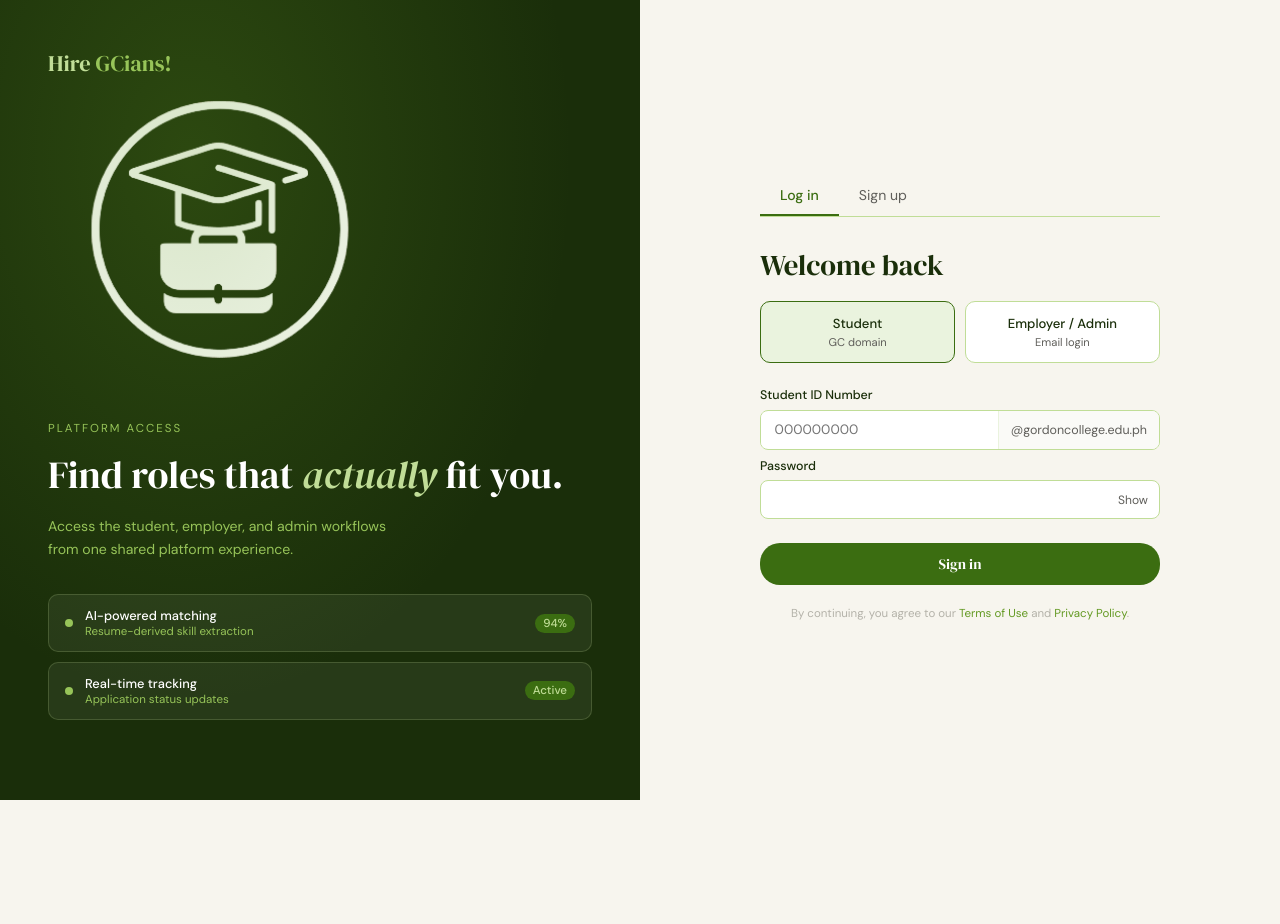
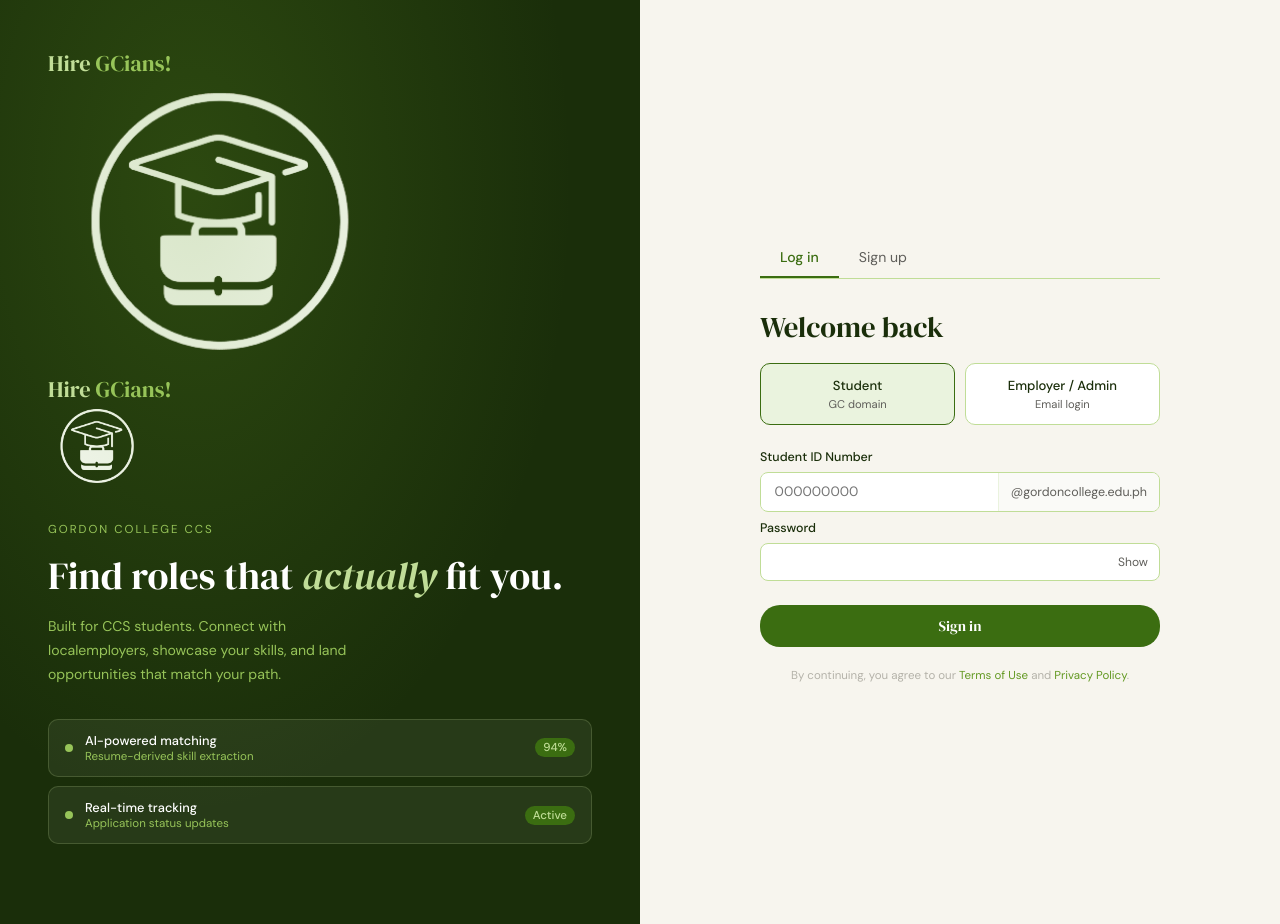
Before and after one commit to rizzcheeze/hiregcians, a Vue app: page /login in a window 1280 px wide. Before the commit the page ends 800 px from the top, so only its background shows below. Built offline with nearby package versions, Linux system fonts and the light colour scheme; no server answers.

Commit message:
click logo and text change

```diff
--- a/src/views/auth/Login.vue
+++ b/src/views/auth/Login.vue
@@ -3,10 +3,12 @@
     <div class="left-panel">
     <div class="lp-logo">Hire <span>GCians!</span></div>
     <img src="/logo.png" alt="Hire GCians logo" class="lp-logo-img" style="width: 350px;" />
+    <div class="lp-logo" @click="$router.push('/')" style="cursor:pointer">Hire <span>GCians!</span></div>
+<img src="/logo.png" alt="Hire GCians logo" class="lp-logo-img" style="width:100px;cursor:pointer" @click="$router.push('/')" />
       <div class="lp-hero">
-        <div class="lp-label">Platform access</div>
+        <div class="lp-label">Gordon College CCS</div>
         <div class="lp-heading">Find roles that <em>actually</em> fit you.</div>
-        <div class="lp-sub">Access the student, employer, and admin workflows from one shared platform experience.</div>
+        <div class="lp-sub">Built for CCS students. Connect with localemployers, showcase your skills, and land opportunities that match your path.</div>
         <div class="lp-cards">
           <div class="lp-card">
             <div class="lp-card-dot"></div>
--- a/src/views/auth/Register.vue
+++ b/src/views/auth/Register.vue
@@ -3,10 +3,12 @@
     <div class="left-panel">
       <div class="lp-logo">Hire <span>GCians!</span></div>
       <img src="/logo.png" alt="Hire GCians logo" class="lp-logo-img" style="width: 350px;" />
+      <div class="lp-logo" @click="$router.push('/')" style="cursor:pointer">Hire <span>GCians!</span></div>
+<img src="/logo.png" alt="Hire GCians logo" class="lp-logo-img" style="width:100px;cursor:pointer" @click="$router.push('/')" />
       <div class="lp-hero">
-        <div class="lp-label">Platform access</div>
+        <div class="lp-label">Gordon College CCS</div>
         <div class="lp-heading">Find roles that <em>actually</em> fit you.</div>
-        <div class="lp-sub">Access the student, employer, and admin workflows from one shared platform experience.</div>
+        <div class="lp-sub">Built for CCS students. Connect with local employers, showcase your skills, and land opportunities that match your path.</div>
         <div class="lp-cards">
           <div class="lp-card">
             <div class="lp-card-dot"></div>
```
